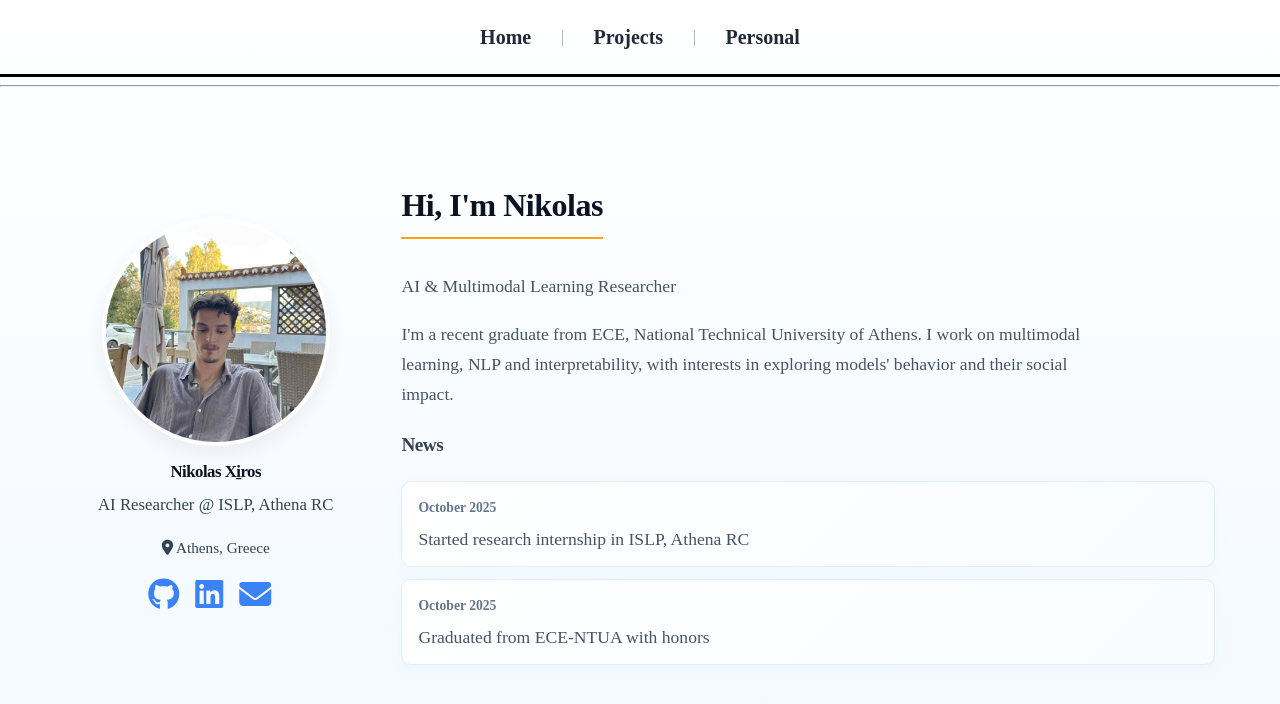
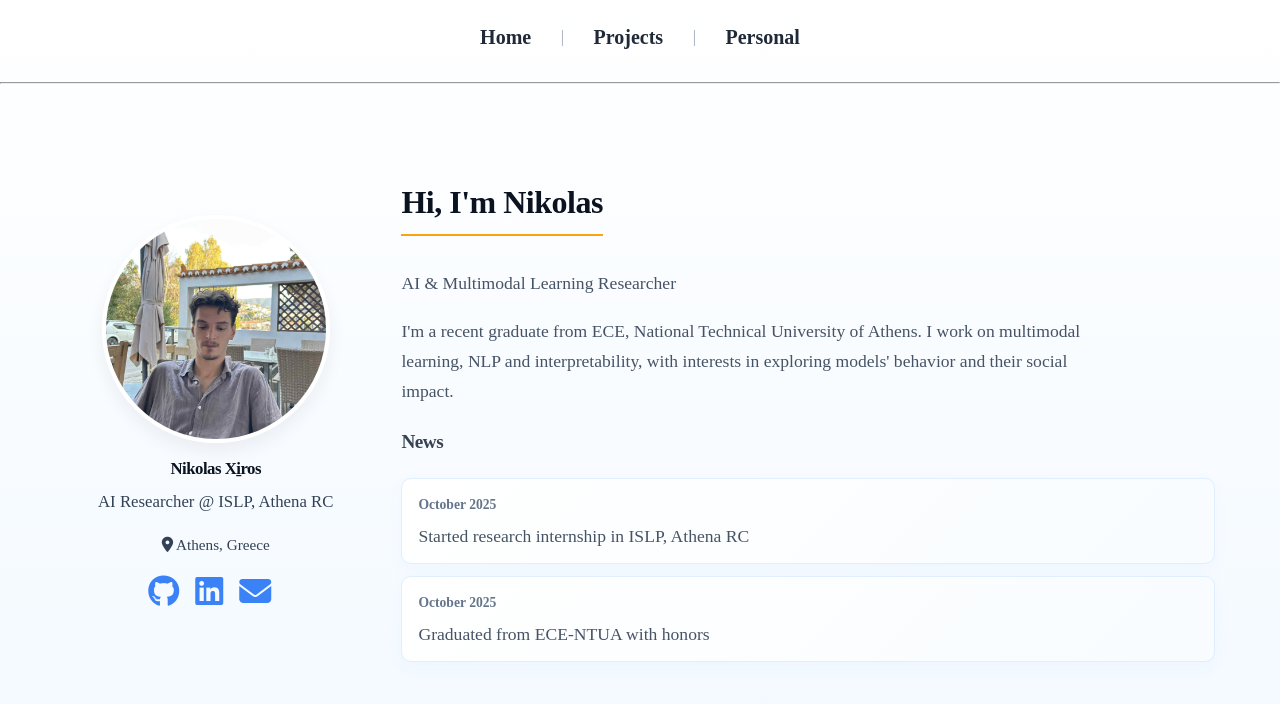
Before and after one commit to nickxir12/nickxir12.github.io, a Jekyll site: the page built from index.md, in a window 1280 px wide. Shown: the top 704 px of the page. Built offline with Jekyll 4.4.1, drawn with Linux system fonts in a browser that asks for light colours.

Commit message:
Remove black border line below navigation bar

```diff
--- a/assets/css/custom.css
+++ b/assets/css/custom.css
@@ -142,7 +142,6 @@ nav strong {
   justify-content: center;
   padding: 1rem 0;
   border-radius: 0;
-  border-bottom: 3px solid #000000;
 }
 .nav-links {
   margin: 0;
```
